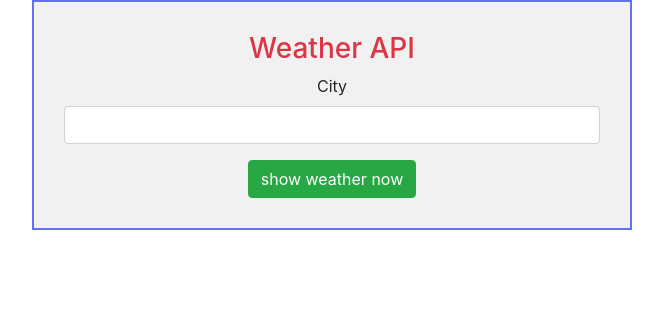
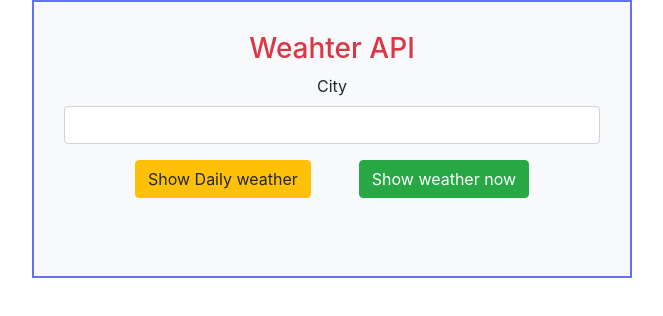
Before and after one commit to hamedjbbri/weather-API-react, a React (Create React App) app: page / in a window 1280 px wide. Shown: the top 316 px of the page, without its empty margins (308-971 px from the left). Built offline with nearby package versions, Linux system fonts and the light colour scheme.

Commit message:
Hourly button fixed

```diff
--- a/src/App.js
+++ b/src/App.js
@@ -6,18 +6,23 @@ import ResultNow from './components/ResultNow'
 class App extends Component {
 
   state = {
-    cW: ''
+    cW: '',
+    dF: ''
   }
 
   currentWeather = (cW) => {
     this.setState({ cW })
   }
 
+  dailyForcast = (dF)=>{
+    console.log(dF);
+  }
+
   render() {
     return (
       <div className="App">
         <div className="container">
-          <Form currentWeather={this.currentWeather} />
+          <Form currentWeather={this.currentWeather} dailyForcast={this.dailyForcast} />
           {this.state.cW ? <ResultNow cW={this.state.cW} /> : null}
         </div>
       </div>
--- a/src/components/Form.js
+++ b/src/components/Form.js
@@ -1,14 +1,16 @@
-import React, { Component } from 'react'
+
+import React, { Component } from 'react';
 import './Styles/Form.css'
 import axios from 'axios'
 
-export default class Form extends Component {
+class Form extends Component {
 
     state = {
         city: '',
-        // postal: '',
+        error: '',
         api_key: '2b6796993859f84b8808fad453263671',
-        error: ''
+        lon: '',
+        lat: ''
     }
 
     getTodayDate() {
@@ -16,9 +18,7 @@ export default class Form extends Component {
         var dd = String(today.getDate()).padStart(2, '0');
         var mm = String(today.getMonth() + 1).padStart(2, '0'); //January is 0!
         var yyyy = today.getFullYear();
-
         today = yyyy + '-' + mm + '-' + dd;
-
         return today
     }
 
@@ -32,44 +32,49 @@ export default class Form extends Component {
         return yesterday
     }
 
-    handleChange =(e)=> {
+    handleChange = (e) => {
         this.setState({
             [e.target.name]: e.target.value
         })
     }
 
+    handleForcast = async (e) => {
 
-    // handleHourly = (e) => {
-    //     e.preventDefault();
+        e.preventDefault();
+        const { api_key, lon, lat } = this.state;
+        const forcastUrl = `https://api.openweathermap.org/data/2.5/onecall?lat=${lat}&lon=${lon}&exclude=minutely,hourly&appid=${api_key}`
 
-    //     const url =`http://api.openweathermap.org/data/2.5/weather?q=${this.state.city}&zip=${this.state.postal}&appid=${this.state.api_key}`
+        const response = await axios.get(forcastUrl)
 
-    //     axios.get(url)
-    //     .then(response => {
-    //         console.log(response.data);
-    //     })
-    //     .catch(error => {
-    //         this.setState({
-    //             error: 'city not found'
-    //         })
-    //     })
-    // }
+        console.log(response);
+    }
 
-    handleNow=(e)=> {
+    componentDidUpdate(prevProps, prevState) {
+        const { city, api_key } = this.state;
+        const url = `http://api.openweathermap.org/data/2.5/weather?q=${city}&appid=${api_key}`
+        if (prevState.city !== this.state.city) {
+            axios.get(url).then(res => {
+                    this.setState({ lon: res.data.coord.lon, lat: res.data.coord.lat })
+                }
+                ).catch(console.clear())
+        }
+    }
+
+
+
+
+    handleNow = (e) => {
         e.preventDefault();
-
-        const url= `http://api.openweathermap.org/data/2.5/weather?q=${this.state.city}&appid=${this.state.api_key}`
-
+        const url = `http://api.openweathermap.org/data/2.5/weather?q=${this.state.city}&appid=${this.state.api_key}`
         axios.get(url)
             .then(response => {
                 this.props.currentWeather(response.data)
-
-            this.setState(({error: ''}))
+                this.setState({ error: '' })
             })
             .catch(error => {
                 this.props.currentWeather('')
                 this.setState({
-                error: 'city not found'
+                    error: 'Location was not found.'
                 })
             })
     }
@@ -77,23 +82,19 @@ export default class Form extends Component {
     render() {
         return (
             <div>
-                 <form >
-                 <h3 className="text-danger">Weather API</h3>
+                <form className="bg-light">
+                    <h3 className="text-danger">Weahter API</h3>
                     <div className="form-group">
                         <label htmlFor="city">City</label>
-                      <input type="text" className="form-control" id="city" name="city" value={this.state.city}  onChange={this.handleChange}/>
-                     <p className="text-danger" >{this.state.error}</p>
+                        <input type="text" className="form-control" id="city" name="city" value={this.state.city} onChange={this.handleChange} />
                     </div>
-
-                    {/* <div className="form-group">
-                      <label htmlFor="postal">Postal/Zip code</label>
-                      <input type="text" className="form-control" id="postal" name="postal" value={this.state.postal} onChange={this.handleChange} />
-                    </div>  */}
-                    {/* <button className="btn btn-warning mr-5" onClick={this.handleHourly}>show hourly weather</button> */}
-                     <button className="btn btn-success" onClick={this.handleNow}>show weather now</button>
-
+                    <button className="btn btn-warning mr-5" onClick={this.handleForcast}>Show Daily weather</button>
+                    <button className="btn btn-success" onClick={this.handleNow}>Show weather now</button>
+                    <p className="text-danger p-3">{this.state.error}</p>
                 </form>
             </div>
-        )
+        );
     }
 }
+
+export default Form;
--- a/src/components/ResultNow.js
+++ b/src/components/ResultNow.js
@@ -16,6 +16,7 @@ export default class Result extends Component {
 
         return (
             <div className="result">
+                <h2>The weather in {cW.name}</h2>
               <h6 className="mt-0">CURRENT CONDITIONS</h6>
                 <div>
                     <div>Temperature:  {this.roundTemp(cW.main.temp - 273.15)}
@@ -24,8 +25,6 @@ export default class Result extends Component {
                      <ul>
                             <li className="dd"><b>Real Feel: {this.roundTemp(cW.main.feels_like - 273.15)}</b>
                             <span className="ml-4 float-right">   </span> </li>
-
-
                             <li className="dd"><b>Humidity:</b>
                               <span className="ml-4 float-right">{cW.main.humidity}% </span></li>
 
```
Also changed, not shown: 1 other file (tests, documents, lock files or other folders). Lines whose indentation alone changed are shown as unchanged.
